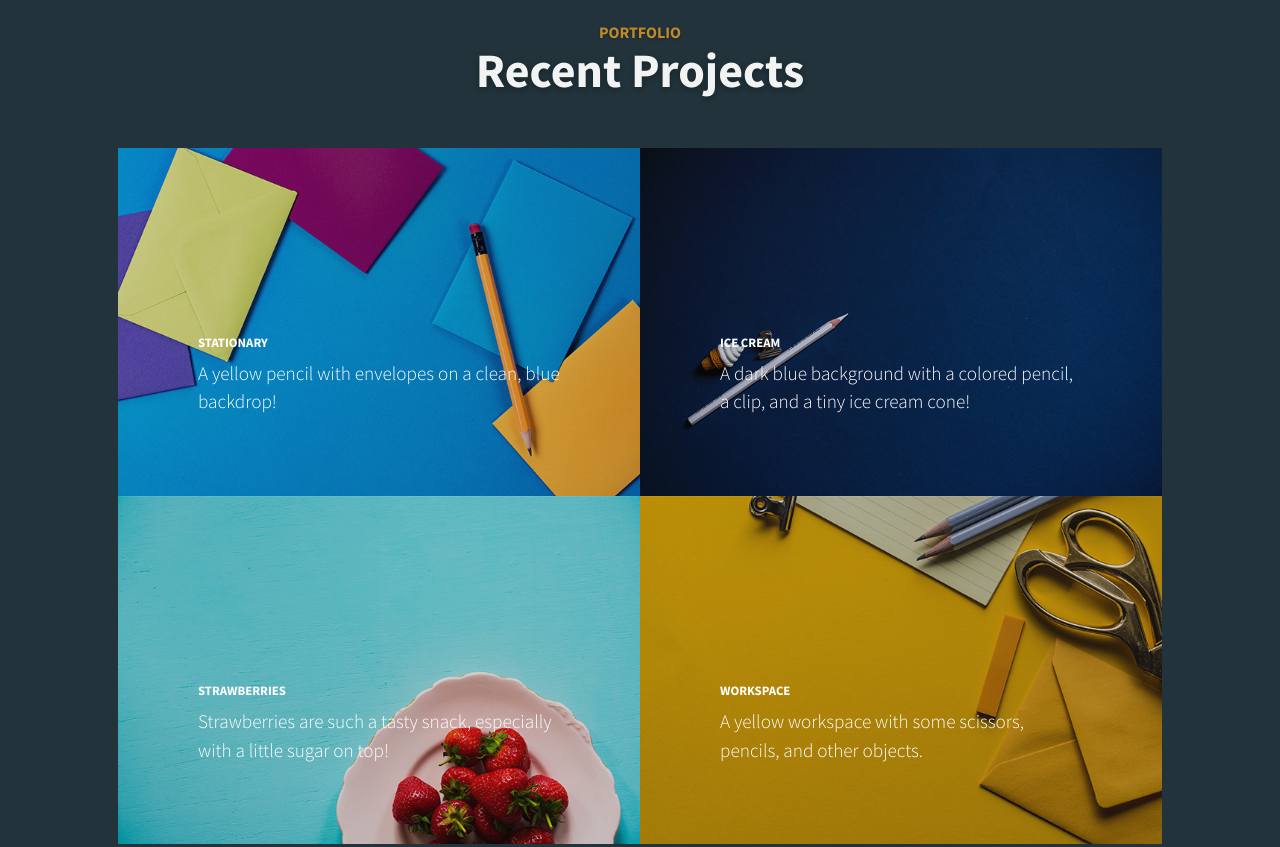
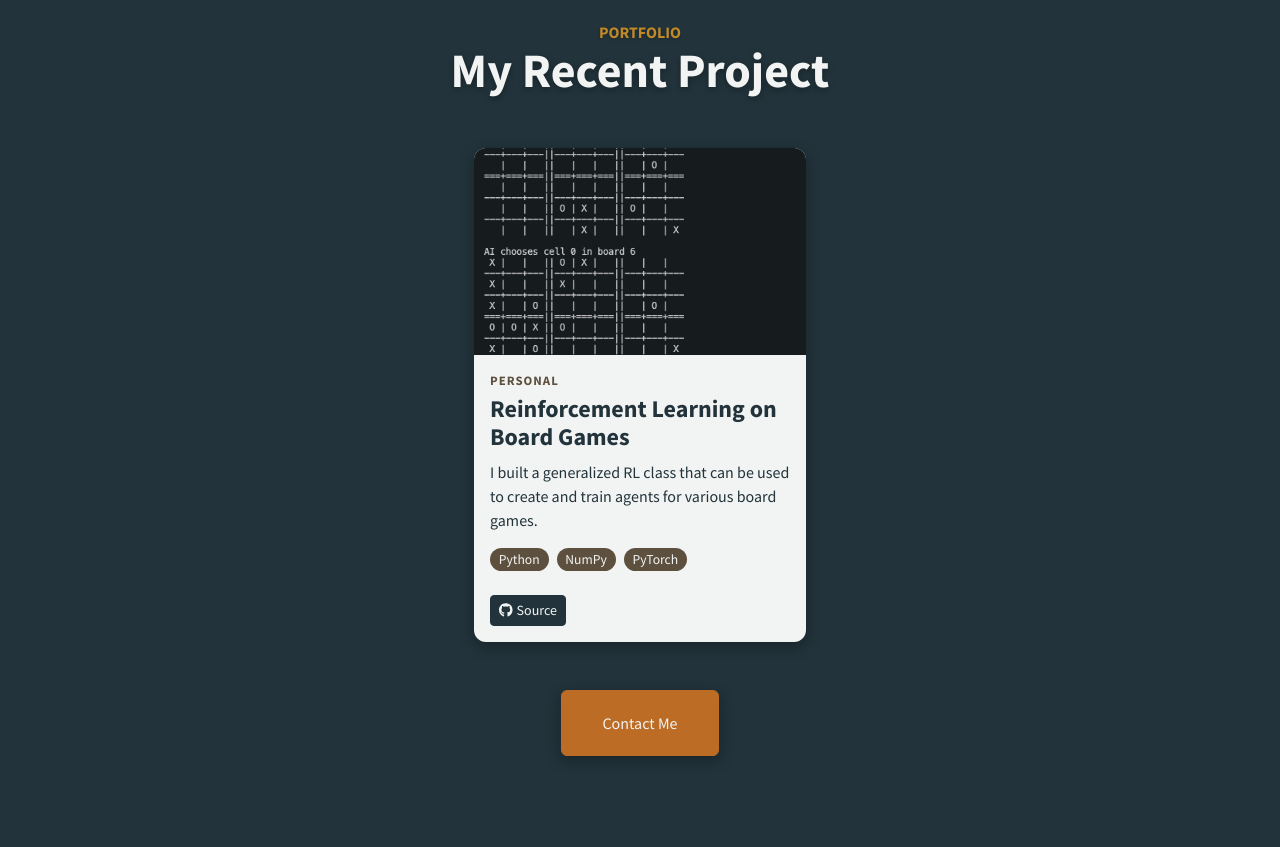
Before and after one commit to TheJrock/johnnygoodlad.dev, a website: page index.html in a window 1280 px wide. Shown: the part 2320-3167 px from the top of the page. Drawn offline with nearby package versions, Linux system fonts and the light colour scheme.

Commit message:
Update project section

```diff
--- a/index.html
+++ b/index.html
@@ -122,53 +122,78 @@
             <div class="container px-4 px-lg-5">
                 <div class="content-section-heading text-center">
                     <h3 class="text-secondary mb-0">Portfolio</h3>
-                    <h2 class="text-white mb-5">Recent Projects</h2>
+                    <h2 class="text-white mb-5">My Recent Project</h2>
                 </div>
-                <div class="row gx-0">
-                    <div class="col-lg-6">
-                        <a class="portfolio-item" href="#!">
-                            <div class="caption">
-                                <div class="caption-content">
-                                    <div class="h2">Stationary</div>
-                                    <p class="mb-0">A yellow pencil with envelopes on a clean, blue backdrop!</p>
+                <!--
+                    Each project card: swap the image for a screenshot or GIF, set the
+                    type (Personal / Work / School), title, one-sentence description,
+                    tech labels, and links. Delete the "Live demo" link until the
+                    project is deployed.
+                -->
+                <div class="row g-4 justify-content-center">
+                    <!-- Project 1 -->
+                    <div class="col-md-6 col-lg-4">
+                        <div class="card project-card h-100">
+                            <img class="card-img-top" src="assets/img/UltimateTTT_screenshot.png" alt="Screenshot of Reinforcement Learning on Board Games" />
+                            <div class="card-body d-flex flex-column">
+                                <p class="project-type mb-1">Personal</p>
+                                <h4 class="card-title"><strong>Reinforcement Learning on Board Games</strong></h4>
+                                <p class="card-text">I built a generalized RL class that can be used to create and train agents for various board games.</p>
+                                <div class="d-flex flex-wrap gap-2 mb-4">
+                                    <span class="badge rounded-pill skill-badge">Python</span>
+                                    <span class="badge rounded-pill skill-badge">NumPy</span>
+                                    <span class="badge rounded-pill skill-badge">PyTorch</span>
+                                </div>
+                                <div class="mt-auto d-flex gap-2">
+                                    <a class="btn btn-dark btn-sm" href="https://github.com/TheJrock/Reinforcement_Clanker.git" target="_blank" rel="noopener"><i class="fab fa-github me-1"></i>Source</a>
+                                    <!-- <a class="btn btn-primary btn-sm" href="#!" target="_blank" rel="noopener"><i class="fas fa-arrow-up-right-from-square me-1"></i>Live demo</a> -->
                                 </div>
                             </div>
-                            <img class="img-fluid" src="assets/img/portfolio-1.jpg" alt="..." />
-                        </a>
+                        </div>
                     </div>
-                    <div class="col-lg-6">
-                        <a class="portfolio-item" href="#!">
-                            <div class="caption">
-                                <div class="caption-content">
-                                    <div class="h2">Ice Cream</div>
-                                    <p class="mb-0">A dark blue background with a colored pencil, a clip, and a tiny ice cream cone!</p>
+                    <!-- Project 2
+                    <div class="col-md-6 col-lg-4">
+                        <div class="card project-card h-100">
+                            <img class="card-img-top" src="assets/img/portfolio-2.jpg" alt="Screenshot of Project Two" />
+                            <div class="card-body d-flex flex-column">
+                                <p class="project-type mb-1">Work</p>
+                                <h4 class="card-title"><strong>Project Two</strong></h4>
+                                <p class="card-text">One sentence on what it does and what's interesting about it.</p>
+                                <div class="d-flex flex-wrap gap-2 mb-4">
+                                    <span class="badge rounded-pill skill-badge">Tech 1</span>
+                                    <span class="badge rounded-pill skill-badge">Tech 2</span>
+                                    <span class="badge rounded-pill skill-badge">Tech 3</span>
+                                </div>
+                                <div class="mt-auto d-flex gap-2">
+                                    <a class="btn btn-dark btn-sm" href="#!" target="_blank" rel="noopener"><i class="fab fa-github me-1"></i>Source</a>
+                                    <a class="btn btn-primary btn-sm" href="#!" target="_blank" rel="noopener"><i class="fas fa-arrow-up-right-from-square me-1"></i>Live demo</a>
                                 </div>
                             </div>
-                            <img class="img-fluid" src="assets/img/portfolio-2.jpg" alt="..." />
-                        </a>
+                        </div>
                     </div>
-                    <div class="col-lg-6">
-                        <a class="portfolio-item" href="#!">
-                            <div class="caption">
-                                <div class="caption-content">
-                                    <div class="h2">Strawberries</div>
-                                    <p class="mb-0">Strawberries are such a tasty snack, especially with a little sugar on top!</p>
+                    Project 3
+                    <div class="col-md-6 col-lg-4">
+                        <div class="card project-card h-100">
+                            <img class="card-img-top" src="assets/img/portfolio-3.jpg" alt="Screenshot of Project Three" />
+                            <div class="card-body d-flex flex-column">
+                                <p class="project-type mb-1">School</p>
+                                <h4 class="card-title"><strong>Project Three</strong></h4>
+                                <p class="card-text">One sentence on what it does and what's interesting about it.</p>
+                                <div class="d-flex flex-wrap gap-2 mb-4">
+                                    <span class="badge rounded-pill skill-badge">Tech 1</span>
+                                    <span class="badge rounded-pill skill-badge">Tech 2</span>
+                                    <span class="badge rounded-pill skill-badge">Tech 3</span>
+                                </div>
+                                <div class="mt-auto d-flex gap-2">
+                                    <a class="btn btn-dark btn-sm" href="#!" target="_blank" rel="noopener"><i class="fab fa-github me-1"></i>Source</a>
+                                    <a class="btn btn-primary btn-sm" href="#!" target="_blank" rel="noopener"><i class="fas fa-arrow-up-right-from-square me-1"></i>Live demo</a>
                                 </div>
                             </div>
-                            <img class="img-fluid" src="assets/img/portfolio-3.jpg" alt="..." />
-                        </a>
-                    </div>
-                    <div class="col-lg-6">
-                        <a class="portfolio-item" href="#!">
-                            <div class="caption">
-                                <div class="caption-content">
-                                    <div class="h2">Workspace</div>
-                                    <p class="mb-0">A yellow workspace with some scissors, pencils, and other objects.</p>
-                                </div>
-                            </div>
-                            <img class="img-fluid" src="assets/img/portfolio-4.jpg" alt="..." />
-                        </a>
-                    </div>
+                        </div>
+                    </div> -->
+                </div>
+                <div class="text-center mt-5">
+                    <a class="btn btn-primary btn-xl" href="#contact">Contact Me</a>
                 </div>
             </div>
         </section>
@@ -191,7 +216,7 @@
                         <a class="social-link rounded-circle text-white mr-3" href="#!"><i class="icon-social-twitter"></i></a>
                     </li>
                     <li class="list-inline-item">
-                        <a class="social-link rounded-circle text-white" href="#!"><i class="icon-social-github"></i></a>
+                        <a class="social-link rounded-circle text-white" href="https://github.com/TheJrock" target="_blank" rel="noopener" aria-label="GitHub"><i class="icon-social-github"></i></a>
                     </li>
                 </ul>
                 <p class="text-muted small mb-0">Copyright &copy; Your Website 2023</p>
```
Also changed, not shown: assets/img/UltimateTTT_screenshot.png (added), assets/img/portfolio-1.jpg (deleted), assets/img/portfolio-2.jpg (deleted), assets/img/portfolio-3.jpg (deleted), assets/img/portfolio-4.jpg (deleted), css/styles.css, 3 other files.
